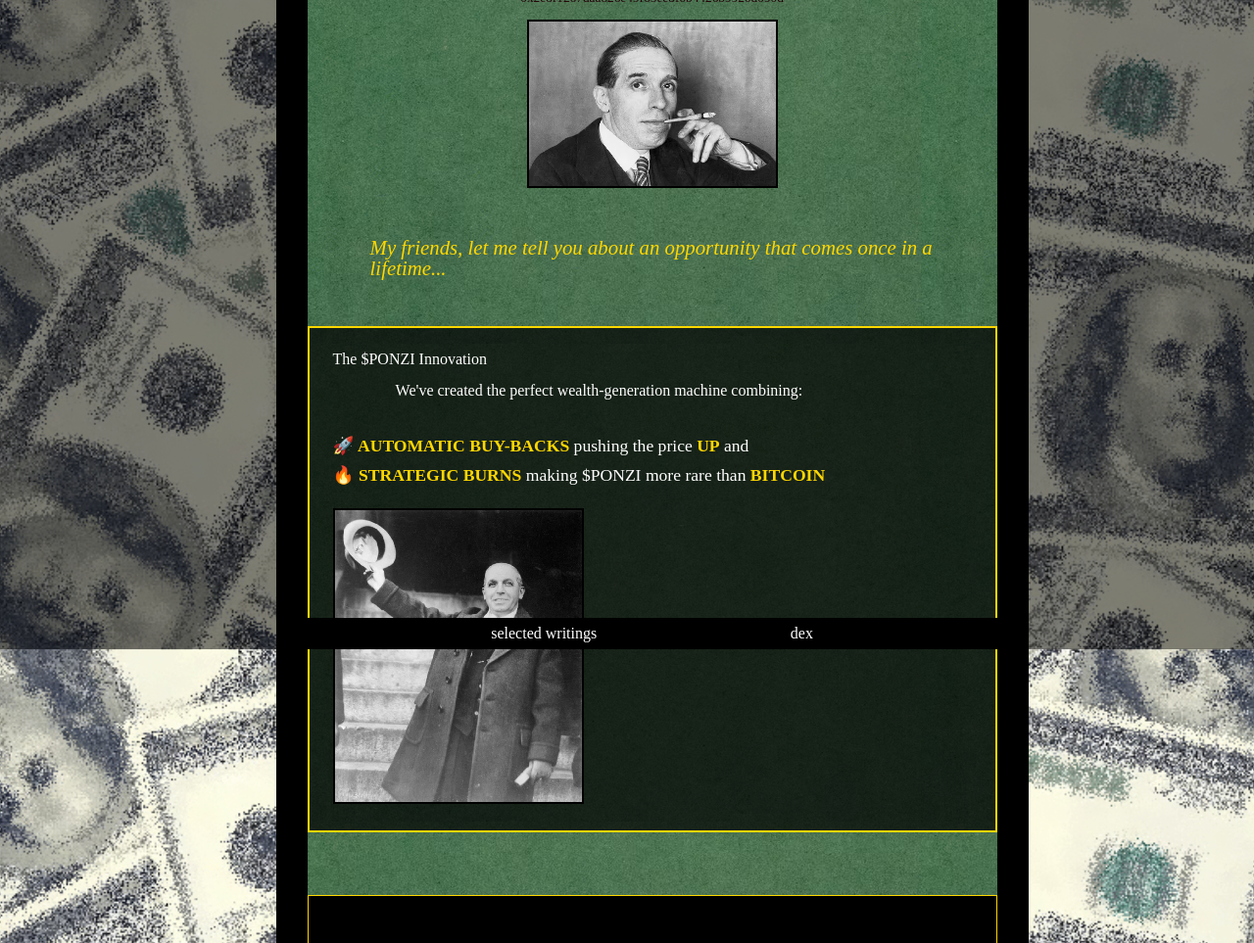
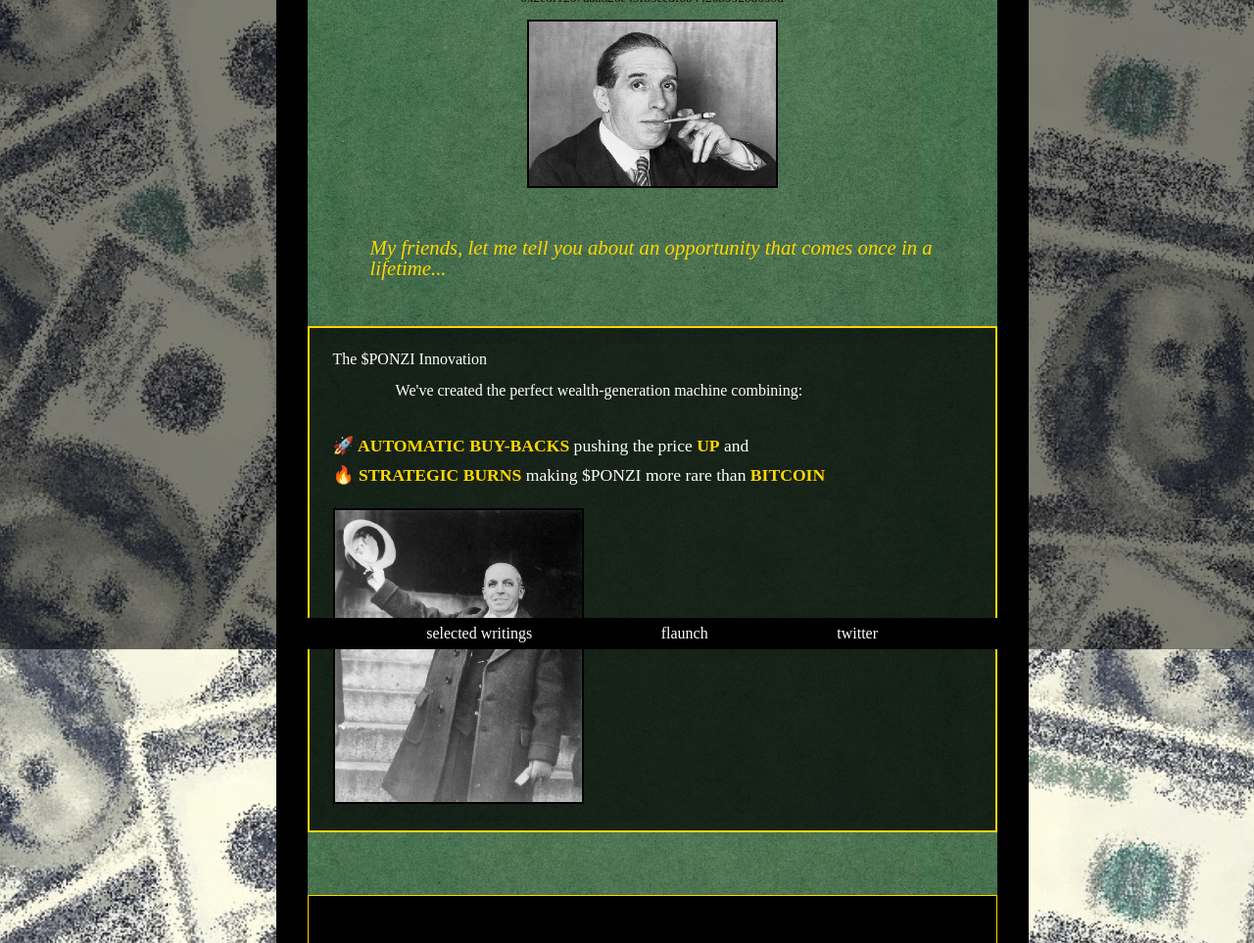
Before and after one commit to starlightglim/ponzi, a website built with Vite: page index.html in a window 1280 px wide. Shown: the part 137-1100 px from the top of the page at 98% size. Built offline with nearby package versions, Linux system fonts and the light colour scheme; a script that the page names is missing.

Commit message:
twitter and flaunch links

```diff
--- a/index.html
+++ b/index.html
@@ -57,7 +57,8 @@
 
         <nav id="menu2">
           <a href="writings.html">selected writings</a>
-          <a href="">dex</a>
+          <a href="https://flaunch.gg/base/coin/0x2e8f1267daa826e49f65ee8f6b4426b9920d090d">flaunch</a>
+          <a href="https://x.com/PonziAssociates">twitter</a>
         </nav>
 
         <div id="maincontent">
```
